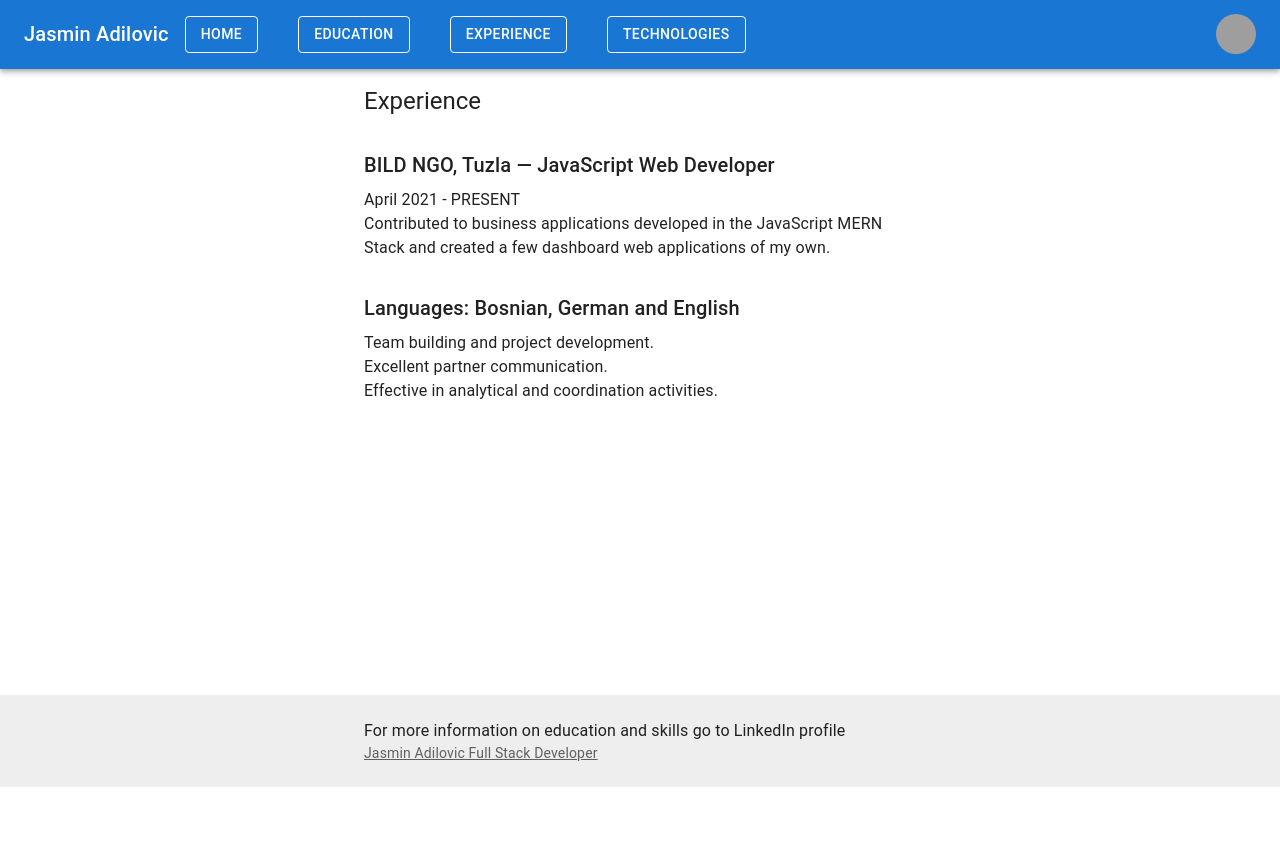
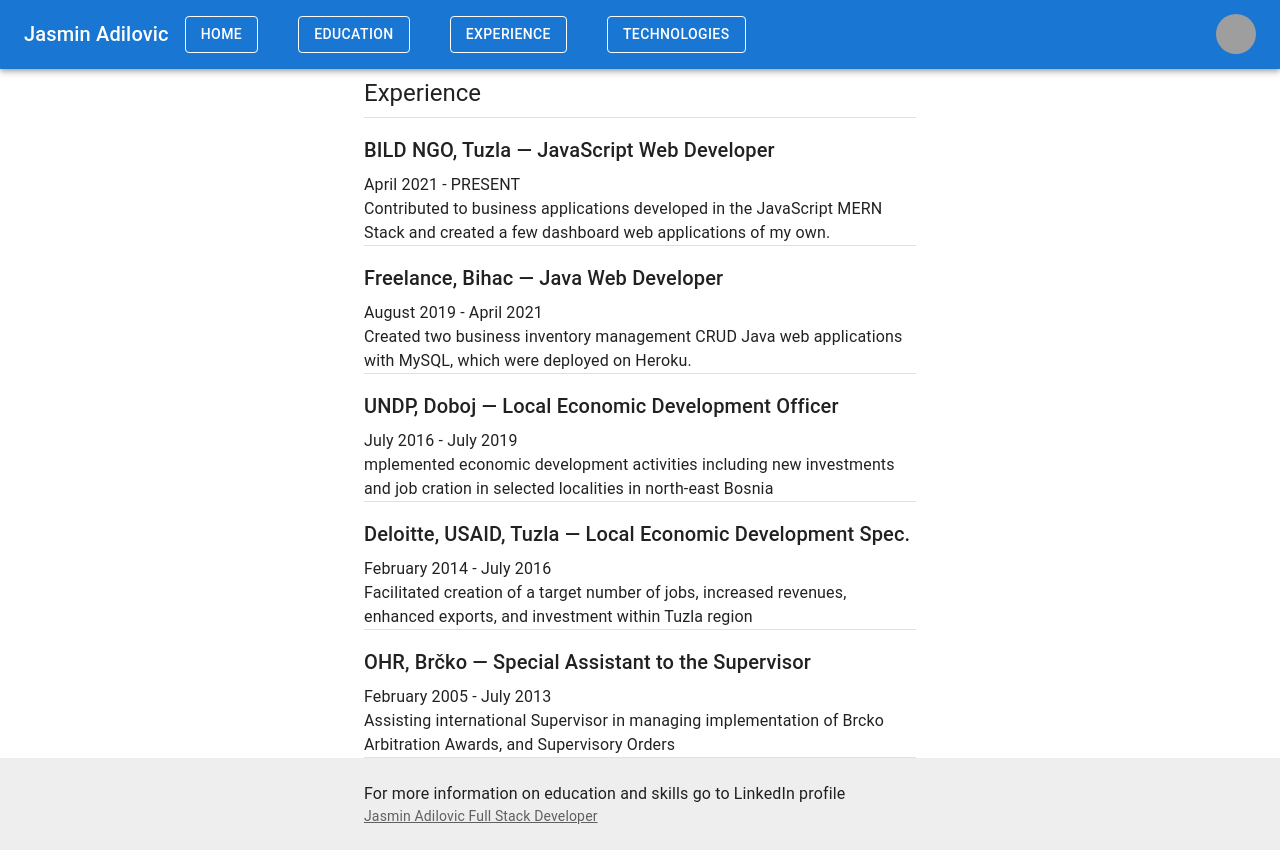
Before and after one commit to jadilovic/profilePage, a React (Create React App) app in the folder client/: page /experience in a window 1280 px wide. Before the commit the page ends 800 px from the top, so only its background shows below. Built offline with nearby package versions, Linux system fonts and the light colour scheme; grey boxes are pictures that could not be loaded.

Commit message:
new experience

```diff
--- a/client/src/pages/Experience.js
+++ b/client/src/pages/Experience.js
@@ -4,6 +4,7 @@ import Box from '@mui/material/Box';
 import Typography from '@mui/material/Typography';
 import Container from '@mui/material/Container';
 import Link from '@mui/material/Link';
+import { Divider } from '@mui/material';
 
 function Copyright() {
 	return (
@@ -28,11 +29,13 @@ export default function Experience() {
 			}}
 		>
 			<CssBaseline />
-			<Container component="main" sx={{ mt: 2, mb: 4 }} maxWidth="sm">
+			<Container component="main" sx={{ mt: 1 }} maxWidth="sm">
 				<Typography variant="h5" component="h6" gutterBottom>
 					Experience
 				</Typography>
-				<Typography sx={{ mt: 4 }} variant="h6" component="h6" gutterBottom>
+				<Divider />
+
+				<Typography sx={{ mt: 2 }} variant="h6" component="h6" gutterBottom>
 					{'BILD NGO, Tuzla — JavaScript Web Developer'}
 				</Typography>
 				<Typography variant="body1">April 2021 - PRESENT</Typography>
@@ -40,19 +43,46 @@ export default function Experience() {
 					Contributed to business applications developed in the JavaScript MERN
 					Stack and created a few dashboard web applications of my own.
 				</Typography>
+				<Divider />
 
-				<Typography sx={{ mt: 4 }} variant="h6" component="h6" gutterBottom>
-					{'Languages: Bosnian, German and English'}
+				<Typography sx={{ mt: 2 }} variant="h6" component="h6" gutterBottom>
+					{'Freelance, Bihac — Java Web Developer'}
 				</Typography>
+				<Typography variant="body1">August 2019 - April 2021</Typography>
 				<Typography variant="body1">
-					Team building and project development.
+					Created two business inventory management CRUD Java web applications
+					with MySQL, which were deployed on Heroku.
 				</Typography>
+				<Divider />
+
+				<Typography sx={{ mt: 2 }} variant="h6" component="h6" gutterBottom>
+					{'UNDP, Doboj — Local Economic Development Officer'}
+				</Typography>
+				<Typography variant="body1">July 2016 - July 2019</Typography>
 				<Typography variant="body1">
-					Excellent partner communication.
+					mplemented economic development activities including new investments
+					and job cration in selected localities in north-east Bosnia
 				</Typography>
+				<Divider />
+				<Typography sx={{ mt: 2 }} variant="h6" component="h6" gutterBottom>
+					{'Deloitte, USAID, Tuzla — Local Economic Development Spec.'}
+				</Typography>
+				<Typography variant="body1">February 2014 - July 2016</Typography>
 				<Typography variant="body1">
-					Effective in analytical and coordination activities.
+					Facilitated creation of a target number of jobs, increased revenues,
+					enhanced exports, and investment within Tuzla region
 				</Typography>
+				<Divider />
+
+				<Typography sx={{ mt: 2 }} variant="h6" component="h6" gutterBottom>
+					{'OHR, Brčko — Special Assistant to the Supervisor'}
+				</Typography>
+				<Typography variant="body1">February 2005 - July 2013</Typography>
+				<Typography variant="body1">
+					Assisting international Supervisor in managing implementation of Brcko
+					Arbitration Awards, and Supervisory Orders
+				</Typography>
+				<Divider />
 			</Container>
 			<Box
 				component="footer"
```
